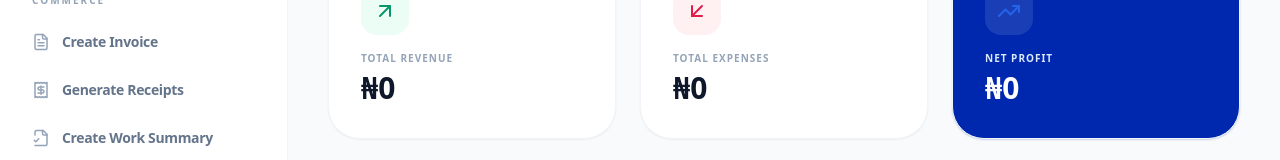
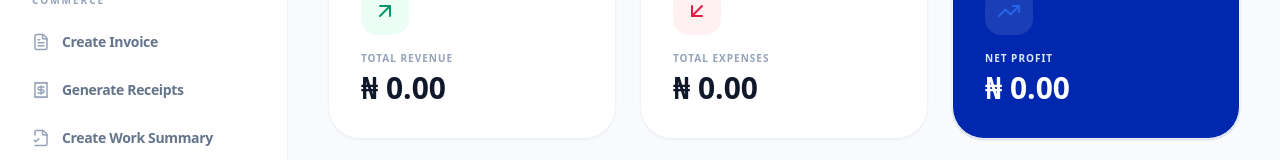
Before and after one commit to Ademolah/QuickInvoiceFrontend, a React (Create React App) app: page /bookkeeping in a window 1280 px wide. Shown: the part 300-460 px from the top of the page. Built offline with nearby package versions, Linux system fonts and the light colour scheme; no server answers; what @react-pdf/renderer would draw is missing.

Commit message:
updated bookkeeping

```diff
--- a/src/pages/BookKeeping.jsx
+++ b/src/pages/BookKeeping.jsx
@@ -343,7 +343,7 @@ const handleExport = async () => {
                         </span>
                       </td>
                       <td className={`p-4 text-right font-black ${tx.type === 'INCOME' ? 'text-emerald-600' : 'text-slate-900'}`}>
-                        {tx.type === 'INCOME' ? '+' : '-'} ₦{tx.amount.toLocaleString()}
+                        {tx.type === 'INCOME' ? '+' : '-'} {formatCurrency(tx.amount).toLocaleString()}
                       </td>
                     </tr>
                   ))
@@ -464,7 +464,7 @@ const handleExport = async () => {
       <div className="p-6 bg-slate-50 rounded-3xl border-2 border-slate-100">
         <p className="text-[10px] font-black text-slate-400 uppercase tracking-widest mb-1">Total Inflow</p>
         <p className="text-2xl font-black text-[#001325]">
-          ₦{transactions.filter(tx => tx.type === 'INCOME').reduce((acc, curr) => acc + curr.amount, 0).toLocaleString()}
+          {formatCurrency(transactions.filter(tx => tx.type === 'INCOME').reduce((acc, curr) => acc + curr.amount, 0)).toLocaleString()}
         </p>
       </div>
       <div className="p-6 bg-slate-50 rounded-3xl border-2 border-slate-100">
@@ -519,7 +519,7 @@ const handleExport = async () => {
       </td>
 
       <td className={`p-4 text-right font-black text-sm align-top ${tx.type === 'INCOME' ? 'text-emerald-600' : 'text-slate-900'}`}>
-        {tx.type === 'INCOME' ? '+' : '-'} ₦{tx.amount.toLocaleString()}
+        {tx.type === 'INCOME' ? '+' : '-'} {formatCurrency(tx.amount).toLocaleString()}
       </td>
     </tr>
   ))}
@@ -547,6 +547,7 @@ const handleExport = async () => {
 
 
 function StatCard({ title, amount, icon, color, isMain }) {
+  const { formatCurrency } = useCurrency();
   return (
     <div className={`p-8 rounded-[2rem] border border-slate-100 shadow-sm ${isMain ? 'bg-[#0028AE] text-white shadow-blue-900/20' : 'bg-white text-slate-900'}`}>
       <div className="flex justify-between items-start mb-4">
@@ -559,7 +560,7 @@ function StatCard({ title, amount, icon, color, isMain }) {
       </p>
       {/* ₦ Symbol added with proper number formatting */}
       <h2 className="text-3xl font-black">
-        ₦{Number(amount || 0).toLocaleString('en-NG', { minimumFractionDigits: 0 })}
+        {formatCurrency(Number(amount || 0)).toLocaleString('en-NG', { minimumFractionDigits: 0 })}
       </h2>
     </div>
   );
```
